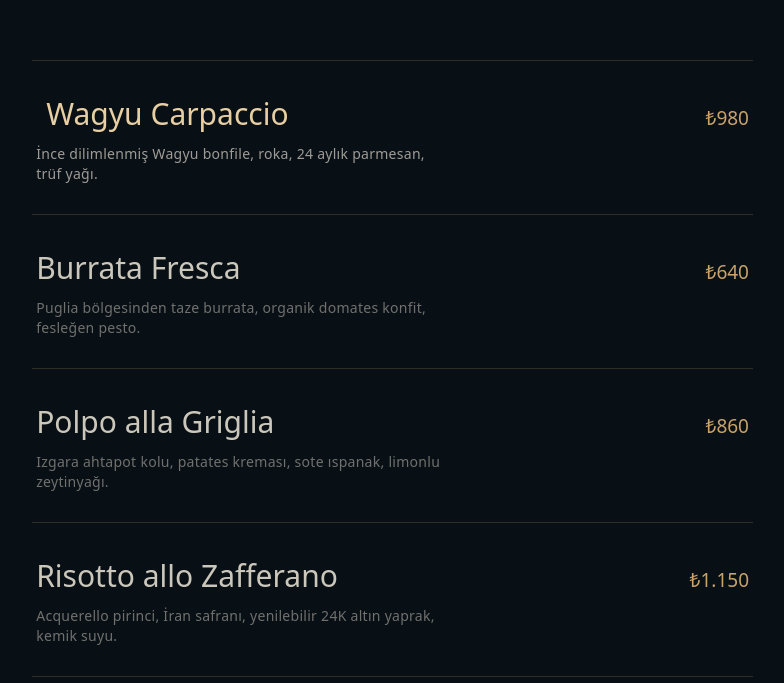
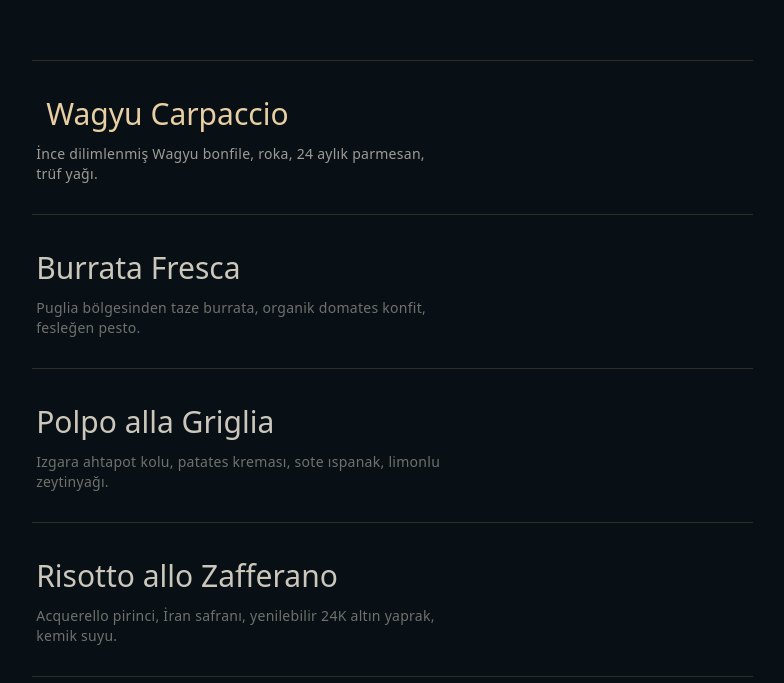
Before and after one commit to BurakErdemci/ristorante-stellato, a Next.js app: page / in a window 1280 px wide. Shown: the part 2674-3357 px from the top of the page, without its empty margins (19-803 px from the left). Built offline with nearby package versions, Linux system fonts and the light colour scheme.

Commit message:
Hide menu pricing

```diff
--- a/src/components/home/Menu.tsx
+++ b/src/components/home/Menu.tsx
@@ -83,16 +83,13 @@ export default function Menu() {
                     i === 0 ? "border-t" : ""
                   }`}
                 >
-                  <div className="flex items-baseline justify-between gap-6">
+                  <div className="flex items-baseline">
                     <span
                       className={`font-serif text-[clamp(22px,2.4vw,30px)] inline-block transition-[color,transform] duration-[350ms] ease-(--ease-stellato) ${
                         isActive ? "text-gold-bright translate-x-[10px]" : "text-bone/85"
                       }`}
                     >
                       {t.menu.items[item.key].name}
-                    </span>
-                    <span className="font-serif text-[19px] text-gold whitespace-nowrap">
-                      {item.price}
                     </span>
                   </div>
                   <p
--- a/src/i18n/en.ts
+++ b/src/i18n/en.ts
@@ -315,7 +315,7 @@ const en: Translations = {
     title1: "A gastronomic",
     title2: "journey",
     categoryLabel: "Menu categories",
-    tastingNote: "Tasting menu · 9 courses · ₺4,800",
+    tastingNote: "Tasting menu · 9 courses",
     wineNote: "Wine pairing · Sommelier's selection",
   },
   cantina: {
--- a/src/i18n/it.ts
+++ b/src/i18n/it.ts
@@ -315,7 +315,7 @@ const it: Translations = {
     title1: "Un viaggio",
     title2: "gastronomico",
     categoryLabel: "Categorie del menu",
-    tastingNote: "Menu degustazione · 9 portate · ₺4.800",
+    tastingNote: "Menu degustazione · 9 portate",
     wineNote: "Abbinamento vini · Selezione del sommelier",
   },
   cantina: {
--- a/src/i18n/tr.ts
+++ b/src/i18n/tr.ts
@@ -318,7 +318,7 @@ const tr = {
     title1: "Gastronomik",
     title2: "yolculuk",
     categoryLabel: "Menü kategorileri",
-    tastingNote: "Tadım menüsü · 9 tabak · ₺4.800",
+    tastingNote: "Tadım menüsü · 9 tabak",
     wineNote: "Şarap eşleşmesi · Sommelier seçkisi",
   },
   cantina: {
```
